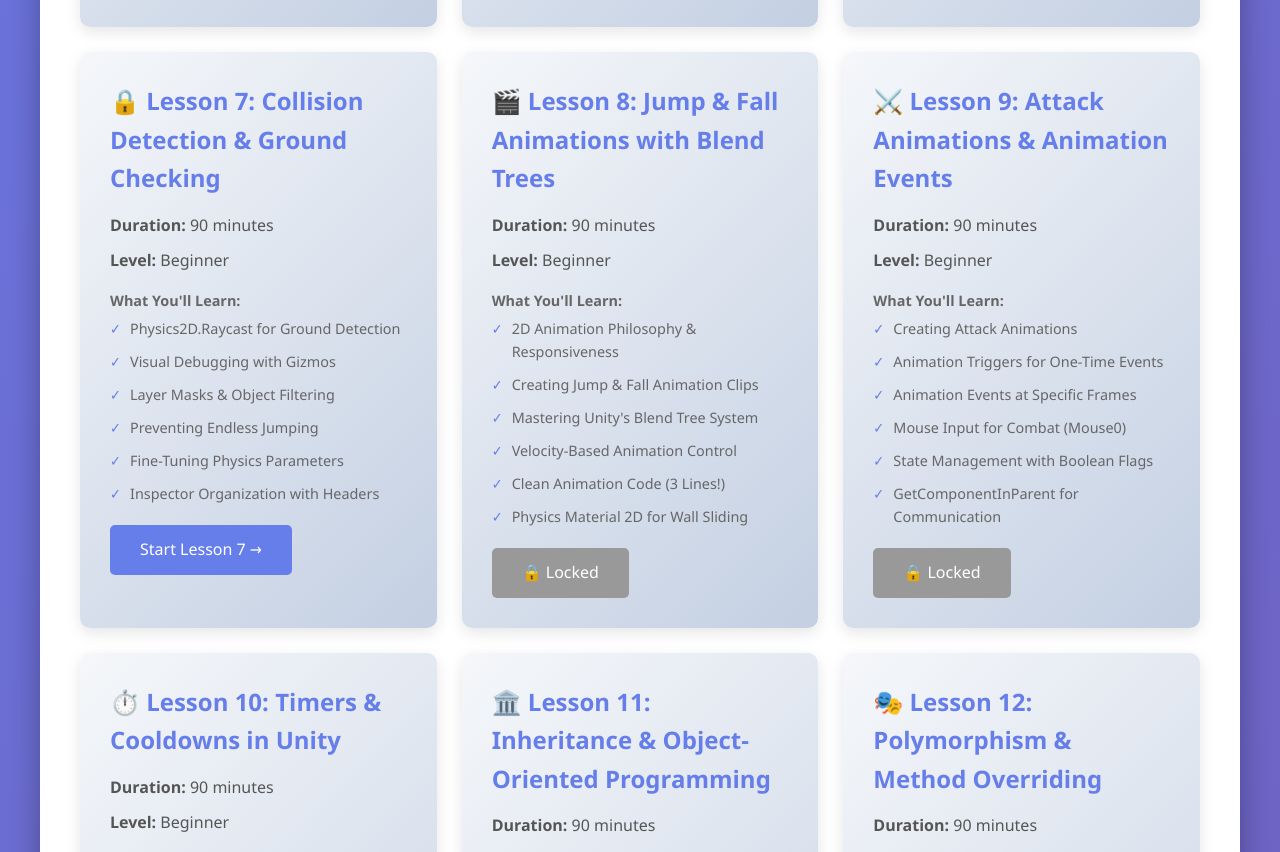
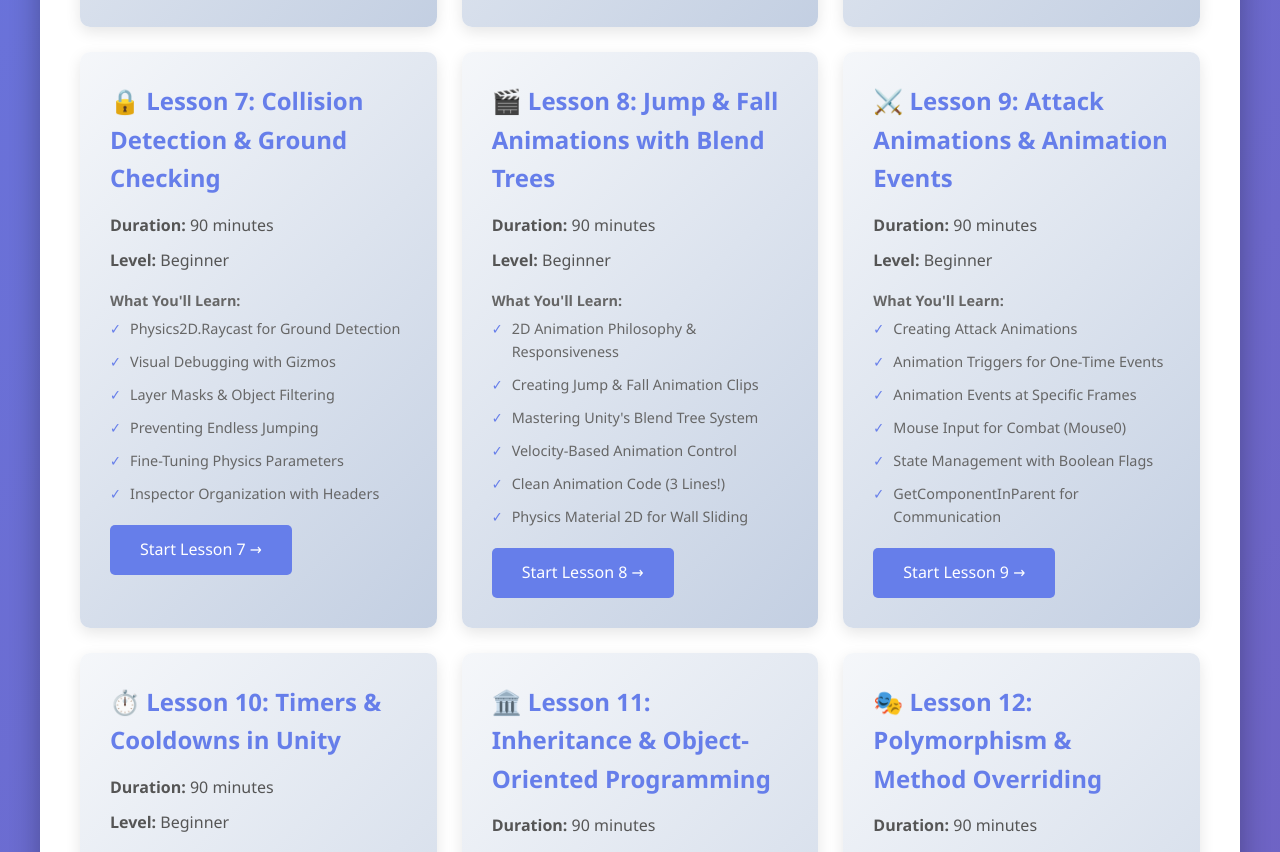
Before and after one commit to WhiteHat-Coder/unitylessons, a website: page index.html in a window 1280 px wide. Shown: the part 1710-2562 px from the top of the page. Drawn offline with Linux system fonts and the light colour scheme.

Commit message:
unlock lesson 8 & 9

```diff
--- a/index.html
+++ b/index.html
@@ -184,7 +184,7 @@
                         <span class="btn">Start Lesson 7 →</span>
                     </a>
 
-                    <div class="lecture-card" data-status="locked" style="opacity: 0.6; cursor: not-allowed;">
+                    <a href="modules/unity-concepts/lesson8.html" class="lecture-card" data-status="available">
                         <h3>🎬 Lesson 8: Jump & Fall Animations with Blend Trees</h3>
                         <p><strong>Duration:</strong> 90 minutes</p>
                         <p><strong>Level:</strong> Beginner</p>
@@ -199,10 +199,10 @@
                                 <li>Physics Material 2D for Wall Sliding</li>
                             </ul>
                         </div>
-                        <span class="btn" style="background: #999;">🔒 Locked</span>
-                    </div>
+                        <span class="btn">Start Lesson 8 →</span>
+                    </a>
 
-                    <div class="lecture-card" data-status="locked" style="opacity: 0.6; cursor: not-allowed;">
+                    <a href="modules/unity-concepts/lesson9.html" class="lecture-card" data-status="available">
                         <h3>⚔️ Lesson 9: Attack Animations & Animation Events</h3>
                         <p><strong>Duration:</strong> 90 minutes</p>
                         <p><strong>Level:</strong> Beginner</p>
@@ -217,8 +217,8 @@
                                 <li>GetComponentInParent for Communication</li>
                             </ul>
                         </div>
-                        <span class="btn" style="background: #999;">🔒 Locked</span>
-                    </div>
+                        <span class="btn">Start Lesson 9 →</span>
+                    </a>
 
                     <div class="lecture-card" data-status="locked" style="opacity: 0.6; cursor: not-allowed;">
                         <h3>⏱️ Lesson 10: Timers & Cooldowns in Unity</h3>
```
